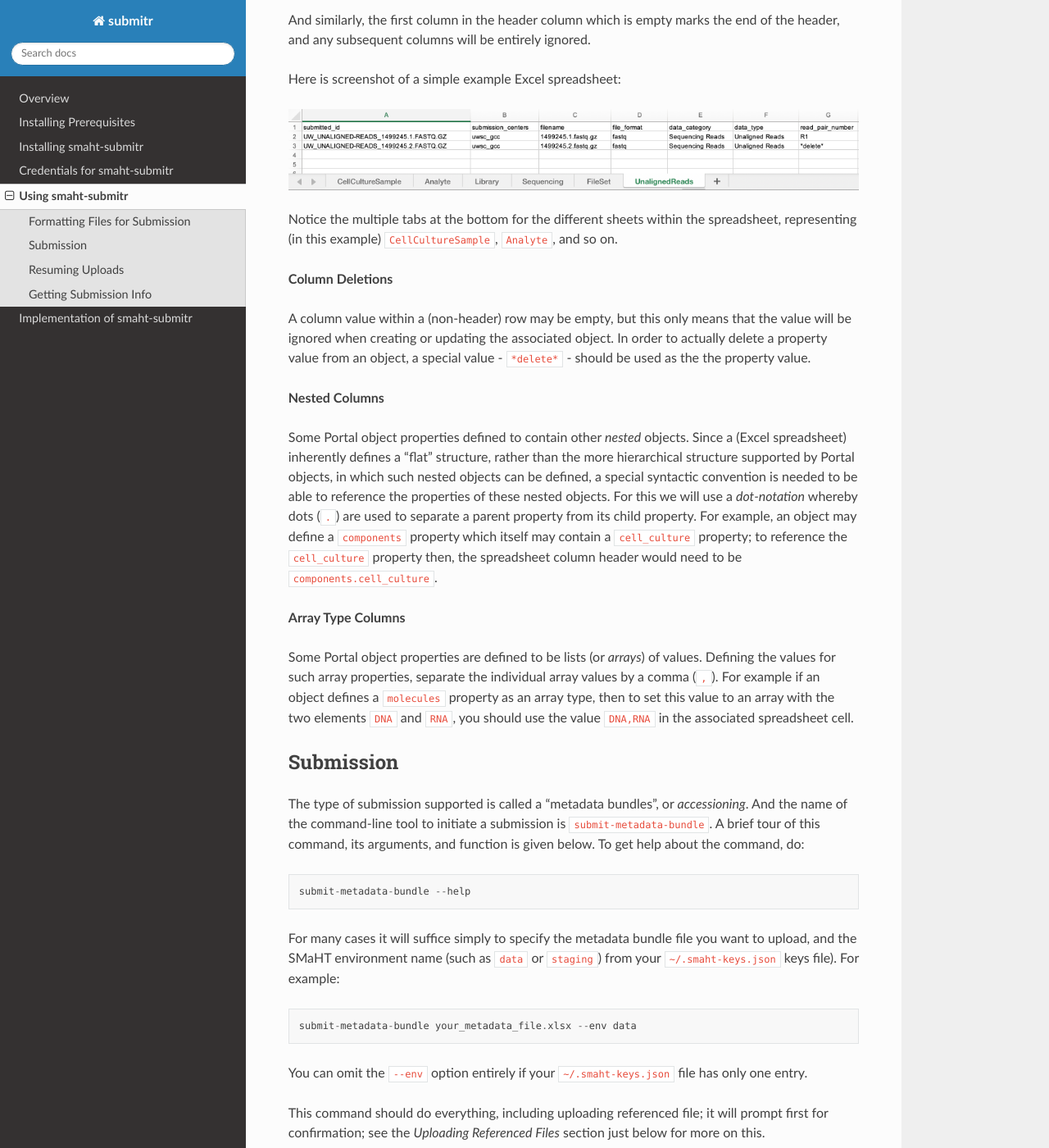
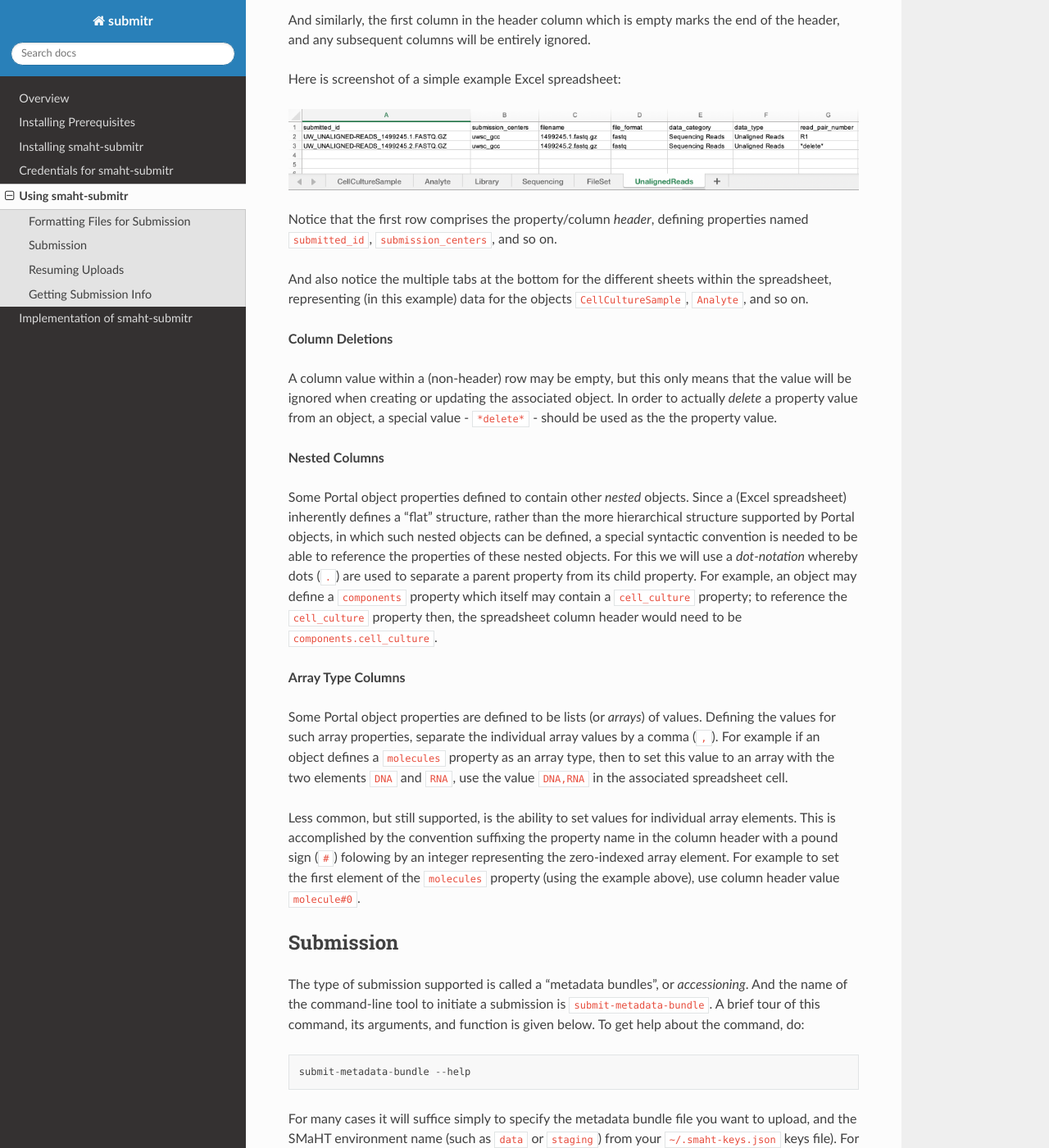
Before and after one commit to smaht-dac/submitr, a Sphinx documentation site: the page built from docs/source/usage.rst, in a window 1280 px wide and 1400 px high, scrolled down 662 px. Shown: the whole window at 82% size. Built offline with Sphinx 7.4.7 and the Read the Docs theme 2.0.0, drawn with Linux system fonts in a browser that asks for light colours; some of the changed text lies outside the part shown.

Commit message:
documentation

```diff
--- a/docs/source/usage.rst
+++ b/docs/source/usage.rst
@@ -32,13 +32,15 @@ Here is screenshot of a simple example Excel spreadsheet:
     :target: _static/images/excel_screenshot.png
     :alt: Excel Spreadsheet Screenshot
 
-Notice the multiple tabs at the bottom for the different sheets within the spreadsheet,
-representing (in this example) ``CellCultureSample``, ``Analyte``, and so on.
+Notice that the first row comprises the property/column `header`, defining properties named ``submitted_id``, ``submission_centers``, and so on.
+
+And also notice the multiple tabs at the bottom for the different sheets within the spreadsheet,
+representing (in this example) data for the objects ``CellCultureSample``, ``Analyte``, and so on.
 
 **Column Deletions**
 
 A column value within a (non-header) row may be empty, but this only means that the value will be ignored
-when creating or updating the associated object. In order to actually delete a property value from an object,
+when creating or updating the associated object. In order to actually `delete` a property value from an object,
 a special value - ``*delete*`` - should be used as the the property value.
 
 **Nested Columns**
@@ -57,7 +59,12 @@ to reference the ``cell_culture`` property then, the spreadsheet column header w
 Some Portal object properties are defined to be lists (or `arrays`) of values.
 Defining the values for such array properties, separate the individual array values by a comma (``,``).
 For example if an object defines a ``molecules`` property as an array type, then to set this
-value to an array with the two elements ``DNA`` and ``RNA``, you should use the value ``DNA,RNA`` in the associated spreadsheet cell.
+value to an array with the two elements ``DNA`` and ``RNA``, use the value ``DNA,RNA`` in the associated spreadsheet cell.
+
+Less common, but still supported, is the ability to set values for individual array elements.
+This is accomplished by the convention suffixing the property name in the column header with
+a pound sign (``#``) folowing by an integer representing the zero-indexed array element.
+For example to set the first element of the ``molecules`` property (using the example above), use column header value ``molecule#0``.
 
 
 Submission
@@ -129,6 +136,20 @@ To be more specific, these sanity checks include the following:
 #. Confirms that any objects referenced within the submission file can be resolved; i.e. either they already exist within the Portal, or are defined within the submission file itself.
 #. Checks that referenced files (to be subsequently uploaded) actually exist on the file system.
 
+**Example Screenshots**
+
+The output of a successfully completed ``submit-metadata-bundle`` will look something like this:
+
+.. image:: _static/images/submitr_output.png
+    :target: _static/images/submitr_output.png
+    :alt: Excel Spreadsheet Screenshot
+
+When specifying the ``--check`` the additional sanity checking output will look something like this:
+
+.. image:: _static/images/submitr_check.png
+    :target: _static/images/submitr_check.png
+    :alt: Excel Spreadsheet Screenshot
+
 Resuming Uploads
 ================
 When using ``submit-metadata-bundle`` you can choose `not` to upload any referenced files when prompted.
```
Also changed, not shown: docs/source/_static/images/submitr_check.png (added), docs/source/_static/images/submitr_output.png (added).
